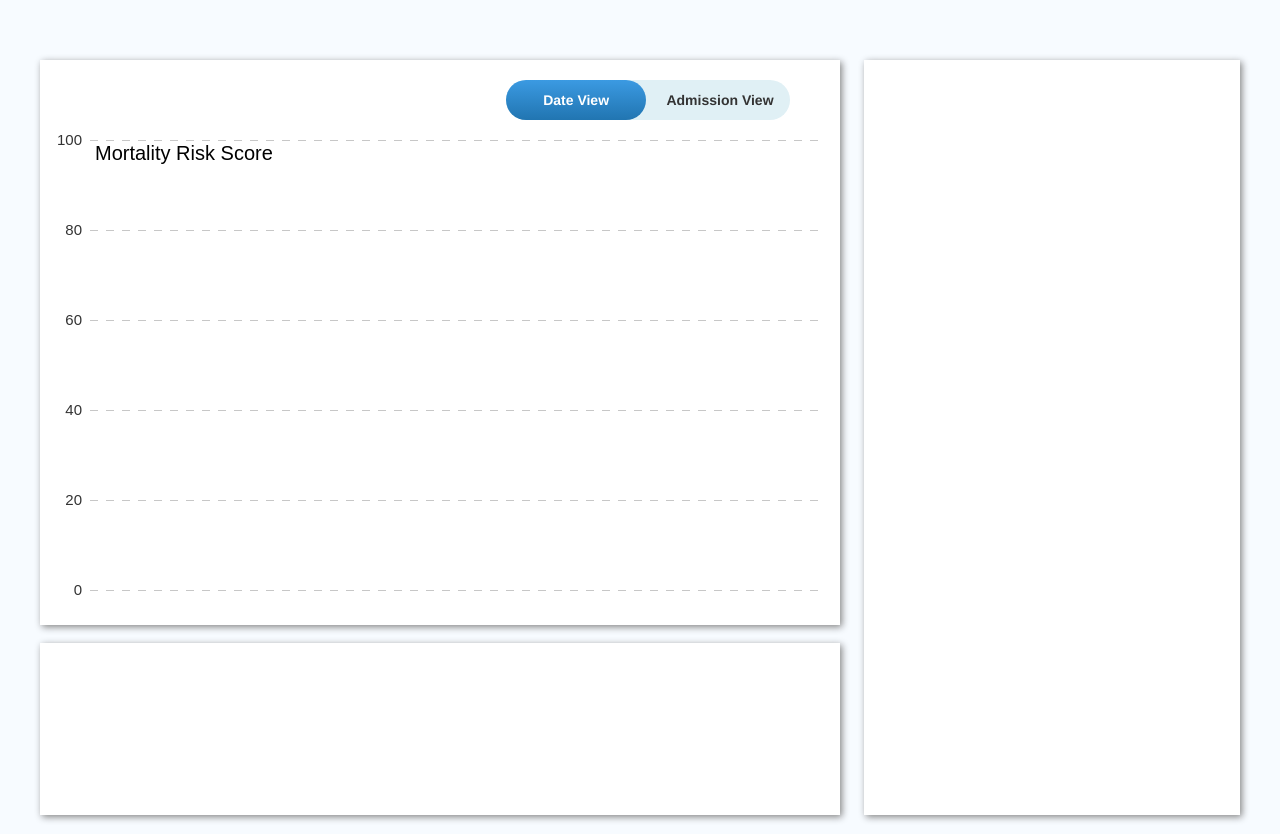
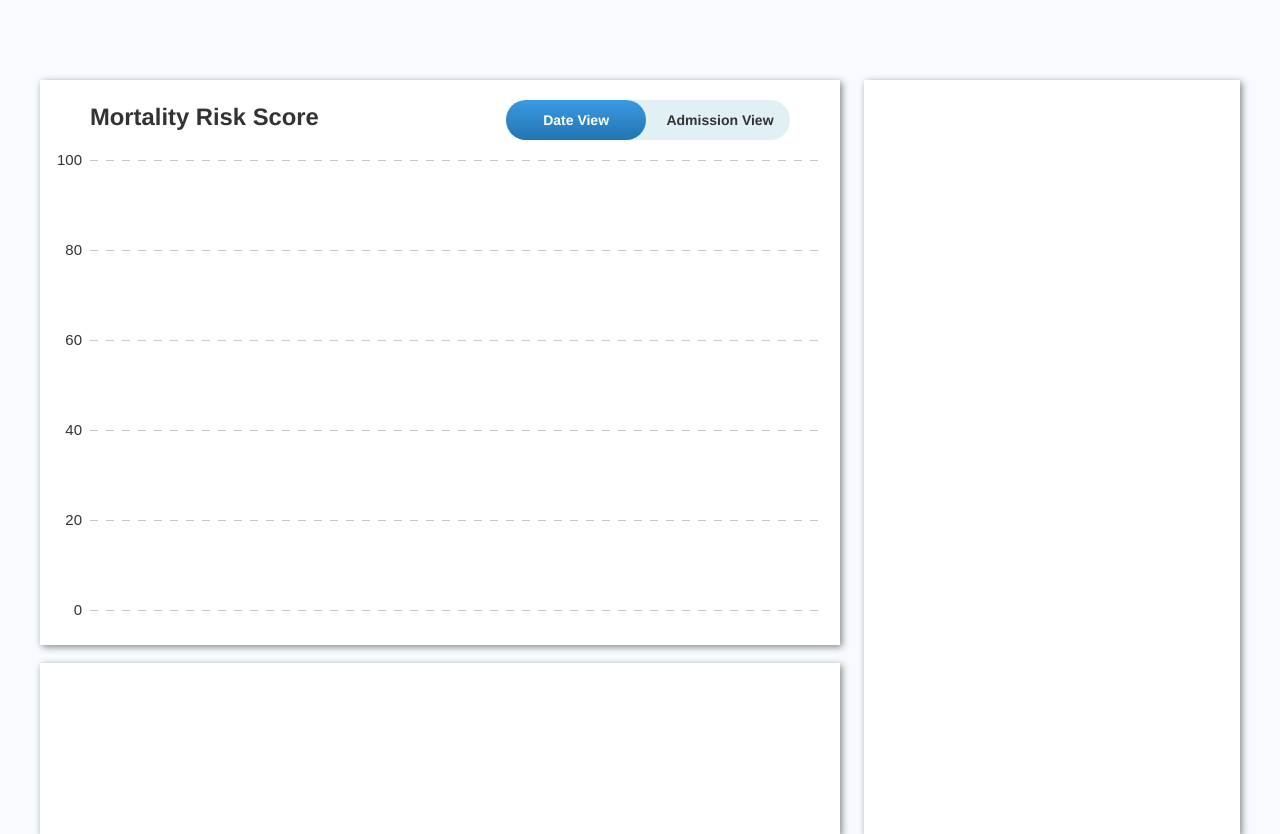
Before and after one commit to tianyizheng/MortalityPredictor, a Flask app: page /patient/1 in a window 1280 px wide. Shown: the top 834 px of the page. Run offline with Flask 2, Linux system fonts and the light colour scheme; data that the repository does not hold is empty; some libraries are stand-ins or nearby versions.

Commit message:
Moving patient name above chart area

```diff
--- a/app/static/javascripts/Chart.js
+++ b/app/static/javascripts/Chart.js
@@ -115,15 +115,15 @@ class Chart{
 		this.g.append('g')
 			.attr('class', 'y-axis')
 			.call(d3.axisLeft(this.y).ticks(5).tickSize(5))
-		.append('text')
-			.attr('fill', '#000')
-			//.attr('transform', 'rotate(-90)')
-			.attr('x', 5)
-			.attr('y', 0)
-			.attr('dy', '1em')
-			.attr('font-size', '2em')
-			.attr('text-anchor', 'start')
-			.text('Mortality Risk Score');
+		//.append('text')
+		//	.attr('fill', '#000')
+		//	//.attr('transform', 'rotate(-90)')
+		//	.attr('x', 5)
+		//	.attr('y', 0)
+		//	.attr('dy', '1em')
+		//	.attr('font-size', '2em')
+		//	.attr('text-anchor', 'start')
+		//	.text('Mortality Risk Score');
 
 			this.g.select('.y-axis .domain').remove();
 
--- a/app/templates/patient.html
+++ b/app/templates/patient.html
@@ -6,11 +6,12 @@
     <link rel="stylesheet" href="/static/stylesheets/chart.css">
 {% endblock %}
 {% block content %}
+    <h1>{{ patientData.name }}</h1>
     <div id="chart-container">
         <div>
             <div class="svg-container">
                 <div id="header-container">
-                    <div class="chartTitle">{{ patientData.name }}</div>
+                    <div class="chartTitle">Mortality Risk Score</div>
                     <div class="axisButtons">
                         <button class="dateAxisButton axisButton active">Date View</button>
                         <button class="admissionAxisButton axisButton">Admission View</button>
```
